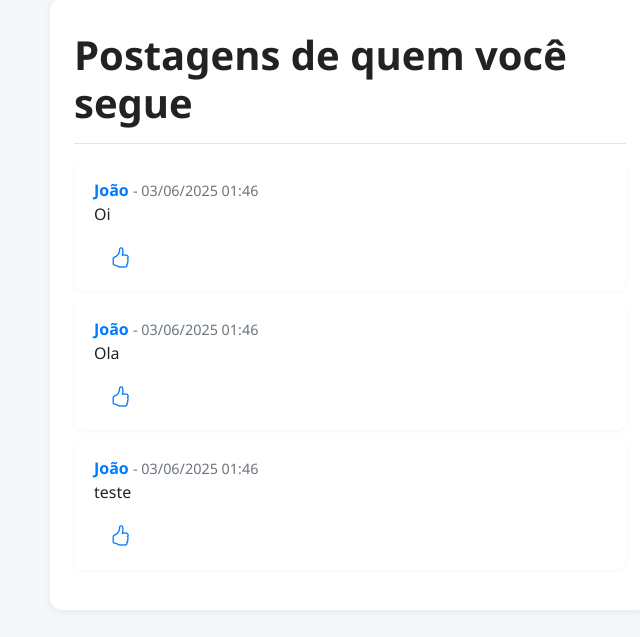
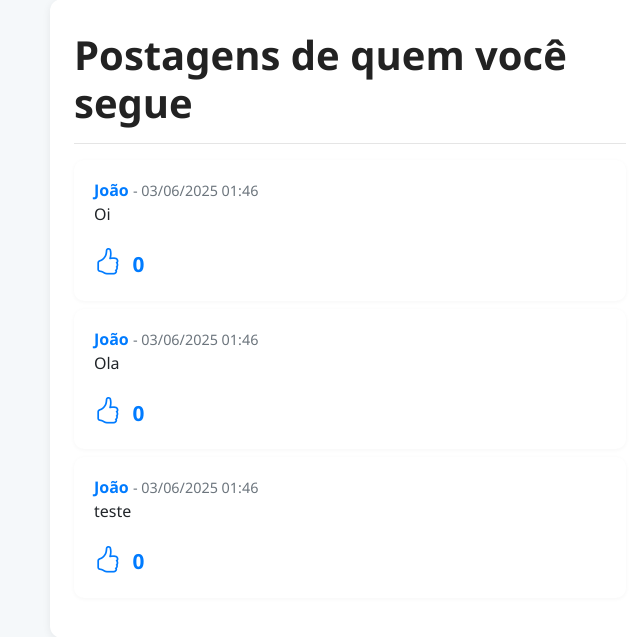
Before and after one commit to abnercezar/CS50w, a Django app: page /following in a window 1280 px wide. Shown: the part 97-734 px from the top of the page, without its empty margins (290-930 px from the left). Run offline with Django 3.2, Linux system fonts and the light colour scheme; a user stored in the database is signed in; data comes from the database, SQL or seed files in the repository; both versions use the stored data as it was after the commit; some libraries are stand-ins or nearby versions.

Commit message:
fix correções de bugs em `following`

```diff
--- a/network/network/models.py
+++ b/network/network/models.py
@@ -27,5 +27,5 @@ class Like(models.Model):
     user = models.ForeignKey(User, on_delete=models.CASCADE, related_name="likes")
     post = models.ForeignKey(Post, on_delete=models.CASCADE, related_name="likes")
 
-class Meta:
-    unique_together = ('user', 'post')
+    class Meta:
+        unique_together = ('user', 'post')
--- a/network/network/templates/network/following.html
+++ b/network/network/templates/network/following.html
@@ -16,21 +16,16 @@
                     - {{ post.date|date:"d/m/Y H:i" }}
                 </span>
                 <p>{{ post.content }}</p>
-                {% if post.likes.count > 0 %}
-                    <span class="text-muted">
-                        <i class="bi bi-heart-fill" style="color:#e0245e;"></i>
+                <span class="text-muted">
+                    <button class="btn-like" data-post-id="{{ post.id }}" style="background:none;border:none;padding:0;outline:none;">
+                        {% if post.id in liked_posts_ids %}
+                            <i class="bi bi-hand-thumbs-up-fill" style="color:#007bff; font-size:1.3em;"></i>
+                        {% else %}
+                            <i class="bi bi-hand-thumbs-up" style="color:#007bff; font-size:1.3em;"></i>
+                        {% endif %}
                         <span class="like-count" data-post-id="{{ post.id }}">{{ post.likes.count }}</span>
-                    </span>
-                {% endif %}
-                {% if user.is_authenticated %}
-                    <button class="btn-like ml-2" data-post-id="{{ post.id }}">
-                        {% if post.id in liked_post_ids %}
-                            <i class="bi bi-hand-thumbs-down-fill"></i>
-                        {% else %}
-                            <i class="bi bi-hand-thumbs-up"></i>
-                        {% endif %}
                     </button>
-                {% endif %}
+                </span>
             </div>
         </div>
     {% empty %}
@@ -68,4 +63,45 @@
             </ul>
         </nav>
     {% endif %}
+
+    <script>
+    document.addEventListener('DOMContentLoaded', function () {
+        document.querySelectorAll('.btn-like').forEach(btn => {
+            btn.onclick = function () {
+                const postId = this.dataset.postId;
+                fetch(`/like/${postId}`, {
+                    method: "POST",
+                    headers: {
+                        "X-CSRFToken": getCookie('csrftoken')
+                    }
+                })
+                .then(response => response.json())
+                .then(data => {
+                    const likeCountSpan = this.querySelector('.like-count');
+                    likeCountSpan.innerText = data.like_count;
+                    if (data.liked) {
+                        this.innerHTML = '<i class="bi bi-hand-thumbs-up-fill" style="color:#007bff; font-size:1.3em;"></i> <span class="like-count" data-post-id="' + postId + '">' + data.like_count + '</span>';
+                    } else {
+                        this.innerHTML = '<i class="bi bi-hand-thumbs-up" style="color:#007bff; font-size:1.3em;"></i> <span class="like-count" data-post-id="' + postId + '">' + data.like_count + '</span>';
+                    }
+                });
+            }
+        });
+    });
+
+    function getCookie(name) {
+        let cookieValue = null;
+        if (document.cookie && document.cookie !== '') {
+            const cookies = document.cookie.split(';');
+            for (let i = 0; i < cookies.length; i++) {
+                const cookie = cookies[i].trim();
+                if (cookie.substring(0, name.length + 1) === (name + '=')) {
+                    cookieValue = decodeURIComponent(cookie.substring(name.length + 1));
+                    break;
+                }
+            }
+        }
+        return cookieValue;
+    }
+    </script>
 {% endblock %}
--- a/network/network/views.py
+++ b/network/network/views.py
@@ -128,8 +128,14 @@ def following(request):
     paginator = Paginator(posts_list, 10)
     page_number = request.GET.get('page')
     posts = paginator.get_page(page_number)
+
+    liked_posts_ids = []
+    if request.user.is_authenticated:
+        liked_posts_ids = request.user.likes.values_list('id', flat=True)
+
     return render(request, "network/following.html", {
-        "posts": posts
+        "posts": posts,
+        "liked_posts_ids": liked_posts_ids
     })
 
 # Permite que um usuário autenticado edite um post via requisição POST com dados JSON.
```
Also changed, not shown: network/db.sqlite3, network/network/migrations/0006_alter_like_unique_together.py (added), network/network/migrations/0007_alter_like_unique_together.py (added).
